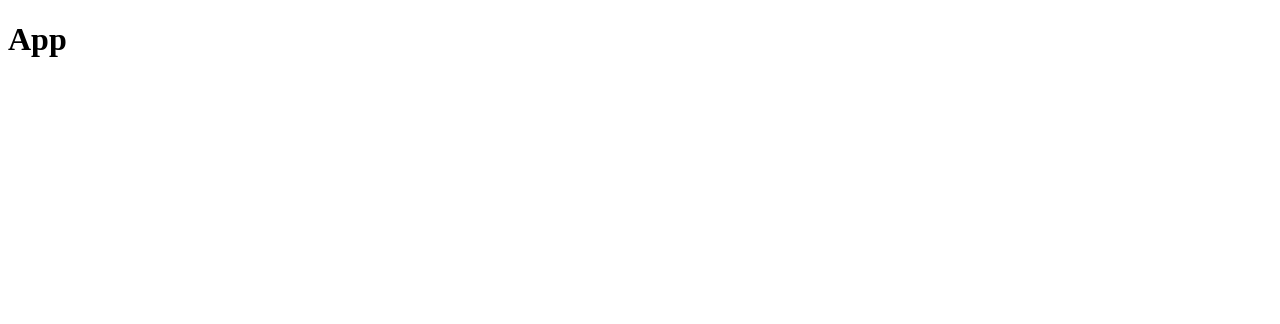
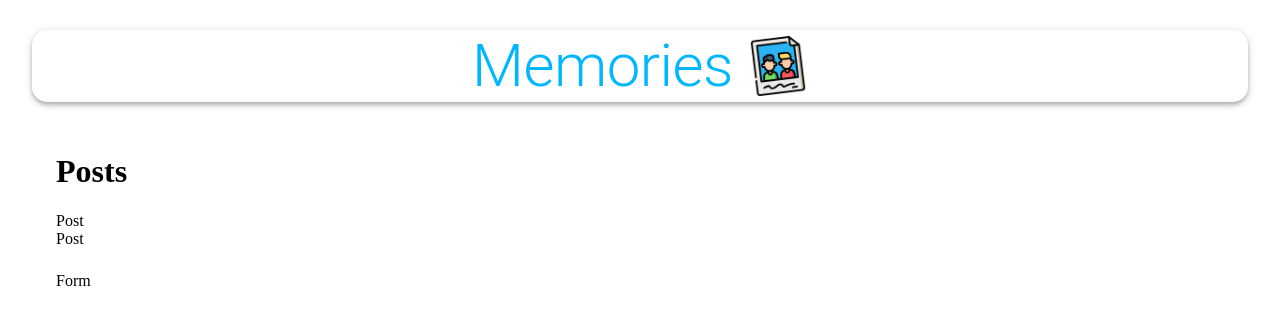
Before and after one commit to dontrellthedeveloper/memories-mern-stack, a React (Create React App) app in the folder client/: page / in a window 1280 px wide. Shown: the top 324 px of the page. Built offline with nearby package versions, Linux system fonts and the light colour scheme.

Commit message:
added basic components and styles on the client

```diff
--- a/client/src/App.js
+++ b/client/src/App.js
@@ -1,10 +1,32 @@
 import React from 'react';
+import {Container, AppBar, Typography, Grid, Grow} from "@material-ui/core";
+
+import memories from './images/memories.png';
+import Posts from "./components/Posts/Posts";
+import Form from "./components/Form/Form";
+import useStyles from './styles';
 
 const App = () => {
+    const classes = useStyles();
     return (
-        <div>
-            <h1>App</h1>
-        </div>
+        <Container maxWidth='lg'>
+            <AppBar className={classes.appBar} position='static' color='inherit'>
+                <Typography className={classes.heading} variant='h2' align='center'>Memories</Typography>
+                <img className={classes.image} src={memories} alt='memories' height="60" />
+            </AppBar>
+            <Grow in>
+                <Container>
+                    <Grid container justifyContent='space-between' alignItems='stretch' spacing={3}>
+                        <Grid item xs={12} sm={7}>
+                            <Posts/>
+                        </Grid>
+                        <Grid item xs={12} sm={7}>
+                            <Form/>
+                        </Grid>
+                    </Grid>
+                </Container>
+            </Grow>
+        </Container>
     )
 }
 
--- /dev/null
+++ b/client/src/components/Form/Form.jsx
@@ -0,0 +1,13 @@
+import React from 'react';
+import useStyles from './styles';
+
+const Form = () => {
+    const classes = useStyles();
+    return (
+        <div>
+            Form
+        </div>
+    );
+};
+
+export default Form;
--- /dev/null
+++ b/client/src/components/Form/styles.jsx
@@ -0,0 +1,24 @@
+import { makeStyles } from '@material-ui/core/styles';
+
+export default makeStyles((theme) => ({
+    root: {
+        '& .MuiTextField-root': {
+            margin: theme.spacing(1),
+        },
+    },
+    paper: {
+        padding: theme.spacing(2),
+    },
+    form: {
+        display: 'flex',
+        flexWrap: 'wrap',
+        justifyContent: 'center',
+    },
+    fileInput: {
+        width: '97%',
+        margin: '10px 0',
+    },
+    buttonSubmit: {
+        marginBottom: 10,
+    },
+}));
--- /dev/null
+++ b/client/src/components/Posts/Post/Post.jsx
@@ -0,0 +1,13 @@
+import React from 'react';
+import useStyles from './styles';
+
+const Post = () => {
+    const classes = useStyles();
+    return (
+        <div>
+            Post
+        </div>
+    );
+};
+
+export default Post;
--- /dev/null
+++ b/client/src/components/Posts/Post/styles.jsx
@@ -0,0 +1,52 @@
+import { makeStyles } from '@material-ui/core/styles';
+
+export default makeStyles({
+    media: {
+        height: 0,
+        paddingTop: '56.25%',
+        backgroundColor: 'rgba(0, 0, 0, 0.5)',
+        backgroundBlendMode: 'darken',
+    },
+    border: {
+        border: 'solid',
+    },
+    fullHeightCard: {
+        height: '100%',
+    },
+    card: {
+        display: 'flex',
+        flexDirection: 'column',
+        justifyContent: 'space-between',
+        borderRadius: '15px',
+        height: '100%',
+        position: 'relative',
+    },
+    overlay: {
+        position: 'absolute',
+        top: '20px',
+        left: '20px',
+        color: 'white',
+    },
+    overlay2: {
+        position: 'absolute',
+        top: '20px',
+        right: '20px',
+        color: 'white',
+    },
+    grid: {
+        display: 'flex',
+    },
+    details: {
+        display: 'flex',
+        justifyContent: 'space-between',
+        margin: '20px',
+    },
+    title: {
+        padding: '0 16px',
+    },
+    cardActions: {
+        padding: '0 16px 8px 16px',
+        display: 'flex',
+        justifyContent: 'space-between',
+    },
+});
--- /dev/null
+++ b/client/src/components/Posts/Posts.jsx
@@ -0,0 +1,16 @@
+import React from 'react';
+import Post from "./Post/Post";
+import useStyles from './styles';
+
+const Posts = () => {
+    const classes = useStyles();
+    return (
+        <>
+            <h1>Posts</h1>
+            <Post/>
+            <Post/>
+        </>
+    );
+};
+
+export default Posts;
--- /dev/null
+++ b/client/src/components/Posts/styles.jsx
@@ -0,0 +1,14 @@
+import { makeStyles } from '@material-ui/core/styles';
+
+export default makeStyles((theme) => ({
+    mainContainer: {
+        display: 'flex',
+        alignItems: 'center',
+    },
+    smMargin: {
+        margin: theme.spacing(1),
+    },
+    actionDiv: {
+        textAlign: 'center',
+    },
+}));
--- /dev/null
+++ b/client/src/styles.jsx
@@ -0,0 +1,18 @@
+import {makeStyles} from "@material-ui/core/styles";
+
+export default makeStyles(() => ({
+    appBar: {
+        borderRadius: 15,
+        margin: '30px 0',
+        display: 'flex',
+        flexDirection: 'row',
+        justifyContent: 'center',
+        alignItems: 'center',
+    },
+    heading: {
+        color: 'rgba(0,183,255, 1)',
+    },
+    image: {
+        marginLeft: '15px',
+    }
+}))
```
Also changed, not shown: client/src/images/memories.png (added).
